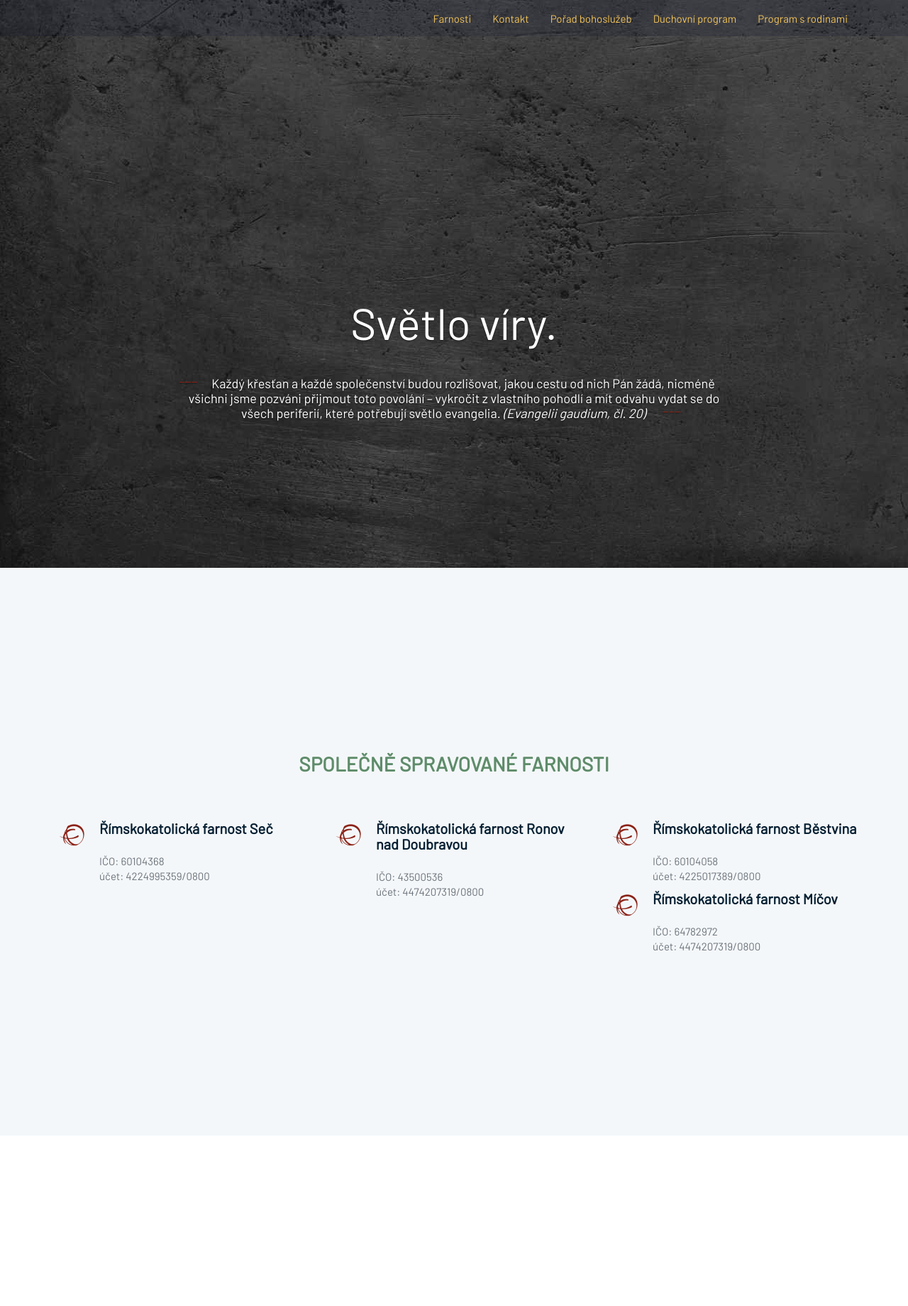
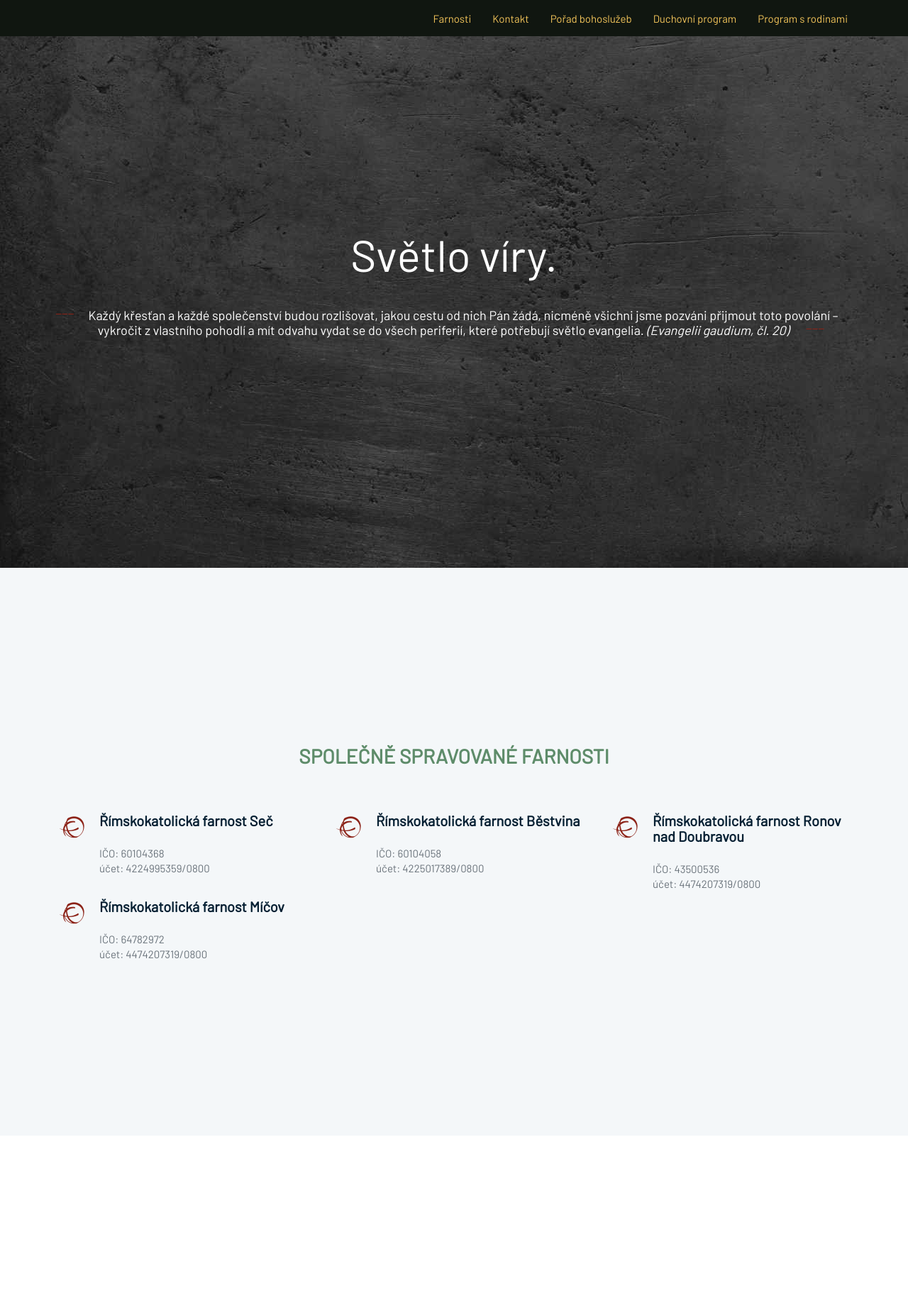
Before and after one commit to malyzetor/web2, a PHP site: page / in a window 1280 px wide. Shown: the top 1840 px of the page at 71% size. Run offline with PHP 8.4, Linux system fonts and the light colour scheme; some libraries are stand-ins or nearby versions.

Commit message:
další redukce kódu

```diff
--- a/2017mystagog2.html
+++ b/2017mystagog2.html
@@ -12,7 +12,7 @@
     <link href='https://fonts.googleapis.com/css?family=Barlow+Condensed:300,400&amp;subset=latin-ext' rel='stylesheet' type='text/css' />
     <link rel="stylesheet" href="css/font-awesome.min.css" />
     <link rel="stylesheet" href="css/bootstrap.min.css" />
-    <link rel="stylesheet" href="css/media-queries.css" />
+
 
     <script type="text/javascript">
         var _gaq = _gaq || [];
@@ -60,7 +60,6 @@
             background-color: rgba(16, 22, 16, 1);
             border: 0 none;
             margin: 0;
-            transition: background-color 800ms linear;
         }
 
         .navbar-toggle i {
--- a/css/main.css
+++ b/css/main.css
@@ -75,12 +75,9 @@ body > section,
 ==========================================*/
 
 #navigation {
-  background-color: rgba(16, 22, 54, 0.2);
+  background-color: rgba(16, 22, 16, 1);
   border: 0 none;
   margin: 0;
-
-
-			transition: background-color 800ms linear;
 }
 
 .navbar-toggle i {
@@ -97,55 +94,45 @@ body > section,
 	color: rgb(255, 255, 255);
 }
 
-
-
-
-/*=========================================
-	Slider
-==========================================*/
-
-#slider {
-	padding: 0;
+.heslodne {
+  color: white;
+  text-align: center;
 }
 
-#slider .carousel-inner .item {
-  background-size: cover;
-}
-
-.carousel-caption {
-  top: 50%;
-}
-
-.carousel-caption h2 {
+.heslodne h2 {
   font-size: 62px;
   font-weight: 300;
 }
 
-.carousel-caption h2 span {
+.heslodne h2 span {
   font-weight: 400;
 }
 
-.carousel-caption p {
-  color: #fff;
+.heslodne p {
   font-size: 18px;
   font-weight: 300;
+  margin-left: 2rem;
+  margin-right: 2rem;
 }
 
-.carousel-caption p:before,
-.carousel-caption p:after {
+.heslodne p:before,
+.heslodne p:after {
 color: #8C2318;
 content: "___";
 position: relative;
 top: -8px;
 }
 
-.carousel-caption p:before {
+.heslodne p:before {
   right: 20px;
 }
 
-.carousel-caption p:after {
+.heslodne p:after {
   left: 20px;
 }
+
+
+
 
 
 
@@ -155,6 +142,8 @@ top: -8px;
 
 .features {
   background-color: #f4f7f9;
+  display:flex;
+  min-height: 100vh;
 }
 
 .service-icon {
--- a/index.html
+++ b/index.html
@@ -4,10 +4,8 @@
 <head>
 	<meta charset="utf-8">
 	<title>Římskokatolické farnosti Seč, Ronov nad Doubravou, Běstvina a Míčov</title>
-	<!-- Meta Description -->
 	<meta name="description" content="Římskokatolické farnosti Seč, Ronov nad Doubravou, Běstvina a Míčov">
 	<meta name="keywords" content="parish, christian, catholic, church">
-	<!-- Mobile Specific Meta -->
 	<meta name="viewport" content="width=device-width, initial-scale=1">
 
 	<!-- Google Font -->
@@ -16,16 +14,9 @@
 
 	<!-- CSS
 		================================================== -->
-	<!-- Fontawesome Icon font -->
 	<link rel="stylesheet" href="css/font-awesome.min.css">
-	<!-- Twitter Bootstrap css -->
 	<link rel="stylesheet" href="css/bootstrap.min.css">
-	<!-- animate -->
-	<link rel="stylesheet" href="css/animate.css">
-	<!-- Main Stylesheet -->
 	<link rel="stylesheet" href="css/main.css">
-	<!-- media-queries -->
-	<link rel="stylesheet" href="css/media-queries.css">
 
 
 </head>
@@ -83,15 +74,11 @@
         Home Slider
         ==================================== -->
 
-	<section id="slider">
-		<div id="carousel-example-generic" class="carousel slide" data-ride="carousel">
+		<section id="heslodne" class="features" style=" background-image: url(img/0plech2.jpg);  background-repeat:no-repeat; background-size: cover;">
+			<div class="container" style="margin-top: auto; margin-bottom: auto;">
 
-			<!-- Wrapper for slides -->
-			<div class="carousel-inner" role="listbox">
 
-				<!-- single slide -->
-				<div class="item active" style="background-image: url(img/0plech2.jpg);">
-					<div class="carousel-caption">
+					<div class="heslodne">
 						<h2>
 							<span>Světlo víry.</span>
 						</h2>
@@ -105,14 +92,12 @@
 
 
 					</div>
-				</div>
-				<!-- end single slide -->
+
+
+
 
 			</div>
-			<!-- End Wrapper for slides -->
-
-		</div>
-	</section>
+		</section>
 
 	<!--
         End Home SliderEnd
@@ -131,7 +116,7 @@
 				</div>
 
 				<!-- service item -->
-				<div class="col-md-4 fadeInLeft">
+				<div class="col-md-4">
 					<div class="service-item">
 						<div class="service-icon">
 							<i class="fa fa-ravelry fa-2x"></i>
@@ -147,7 +132,23 @@
 				<!-- end service item -->
 
 				<!-- service item -->
-				<div class="col-md-4 fadeInUp">
+				<div class="col-md-4">
+					<div class="service-item">
+						<div class="service-icon">
+							<i class="fa fa-ravelry fa-2x"></i>
+						</div>
+
+						<div class="service-desc">
+							<h3>Římskokatolická farnost Běstvina</h3>
+							<p>IČO: 60104058
+								<br /> účet: 4225017389/0800</p>
+						</div>
+					</div>
+				</div>
+				<!-- end service item -->
+
+				<!-- service item -->
+				<div class="col-md-4">
 					<div class="service-item">
 						<div class="service-icon">
 							<i class="fa fa-ravelry fa-2x"></i>
@@ -163,23 +164,7 @@
 				<!-- end service item -->
 
 				<!-- service item -->
-				<div class="col-md-4 fadeInRight">
-					<div class="service-item">
-						<div class="service-icon">
-							<i class="fa fa-ravelry fa-2x"></i>
-						</div>
-
-						<div class="service-desc">
-							<h3>Římskokatolická farnost Běstvina</h3>
-							<p>IČO: 60104058
-								<br /> účet: 4225017389/0800</p>
-						</div>
-					</div>
-				</div>
-				<!-- end service item -->
-
-				<!-- service item -->
-				<div class="col-md-4 fadeInRight">
+				<div class="col-md-4">
 					<div class="service-item">
 						<div class="service-icon">
 							<i class="fa fa-ravelry fa-2x"></i>
@@ -207,7 +192,10 @@
         Our Works
         ==================================== -->
 
-	<section id="Duchovni" class="works clearfix" style="display:flex; min-height: 100vh;">
+
+
+
+		<section id="Duchovni" class="features" style="background-color:white;">
 		<div class="container" style="margin-top: auto; margin-bottom: auto;">
 			<div class="row">
 
@@ -241,15 +229,15 @@
         Meet Our Team
         ==================================== -->
 
-	<section id="Bohosluzby" class="features" style="display:flex; min-height: 100vh;">
+	<section id="Bohosluzby" class="features">
 		<div class="container" style="margin-top: auto; margin-bottom: auto;">
 			<div class="row">
 
-				<div class="sec-title text-center mb50 fadeInUp">
+				<div class="sec-title text-center mb50">
 					<h2>Pořad bohoslužeb</h2>
 				</div>
 
-				<div class="col-md-6 fadeInLeft">
+				<div class="col-md-6">
 					<div class="service-item">
 						<div class="service-icon" style="width: 100px;">
 							<a href="https://mapy.cz/s/1vw9y" style="color:#8C2318;" title="kaple sv. Zdislavy">
@@ -267,7 +255,7 @@
 				<!-- end service item -->
 
 				<!-- service item -->
-				<div class="col-md-6 fadeInUp">
+				<div class="col-md-6">
 					<div class="service-item">
 						<div class="service-icon" style="width: 100px;">
 							<a href="./ohlasky.pdf" style="color:#8C2318;" title="Aktuální ohlášky">
@@ -299,14 +287,14 @@
 		==================================== -->
 
 
-	<section id="Kontakt" class="features"  style="display:flex; min-height: 100vh; background-color:white;">
+	<section id="Kontakt" class="features"  style="background-color:white;">
 		<div class="container" style="margin-top: auto; margin-bottom: auto;">
-			<div class="row"  style="margin-left: auto; margin-right: auto;">
-				<div class="sec-title text-center fadeInUp">
+			<div class="row">
+				<div class="sec-title text-center">
 					<h2>Kontakt</h2>
 				</div>
 				<div class="sec-sub-title text-center">
-					<p style="text-align: left; font-weight:700;">
+					<p class="centerKontakt" style="text-align: left; font-weight:700; margin-left: auto; margin-right: auto;">
 						<i style="color:#8C2318;" class="fa fa-user-o fa-fw"></i>&nbsp;&nbsp;Pavel Jäger<br />
 						<i style="color:#8C2318;" class="fa fa-envelope-o fa-fw"></i>&nbsp;&nbsp;Hoješín 1, 538 07 Seč<br />
 						<i style="color:#8C2318;" class="fa fa-phone fa-fw"></i>&nbsp;&nbsp;776 215 841<br />
@@ -322,20 +310,30 @@
 
 	<!-- Essential jQuery Plugins
 		================================================== -->
-	<!-- Main jQuery -->
 	<script src="https://code.jquery.com/jquery-3.2.1.min.js"></script>
-	<!-- Single Page Nav -->
 	<script src="js/jquery.singlePageNav.min.js"></script>
-	<!-- Twitter Bootstrap -->
-    <script src="js/bootstrap.min.js"></script>
-	<!-- jquery easing -->
+	<script src="js/bootstrap.min.js"></script>
 	<script src="js/jquery.easing.min.js"></script>
 
-
-
-
-	<!-- Custom Functions -->
-	<script src="js/custom.js"></script>
+	<script type="text/javascript">
+		$(document).ready(function () {
+		/* scroling */
+			jQuery('#nav').singlePageNav({
+			offset: jQuery('#nav').outerHeight(),
+			filter: ':not(.external)',
+			speed: 1200,
+			currentClass: 'current',
+			easing: 'easeInOutExpo',
+			updateHash: true,
+			beforeStart: function () {
+				console.log('begin scrolling');
+			},
+			onComplete: function () {
+				console.log('done scrolling');
+			}
+			});
+		});
+	</script>
 
 
 </body>
--- a/js/custom.js
+++ b/js/custom.js
@@ -20,26 +20,7 @@ $(document).ready(function () {
         }
     });
 
-    $(window).scroll(function () {
-        if ($(window).scrollTop() > 400) {
-            $("#navigation").css("background-color", "rgba(16, 22, 16,1)");
-        } else {
-            $("#navigation").css("background-color", "rgba(16, 22, 54, 0.2)");
-        }
-    });
 
-    /* ========================================================================= */
-	/*	Fix Slider Height
-	/* ========================================================================= */
-
-    var slideHeight = $(window).height();
-
-    $('#slider, .carousel.slide, .carousel-inner, .carousel-inner .item').css('height', slideHeight);
-
-    $(window).resize(function () {
-        'use strict',
-        $('#slider, .carousel.slide, .carousel-inner, .carousel-inner .item').css('height', slideHeight);
-    });
 
 
 
```
Also changed, not shown: other parts of css/main.css (+131 -0 lines), css/media-queries.css (deleted, +0 -110 lines).
